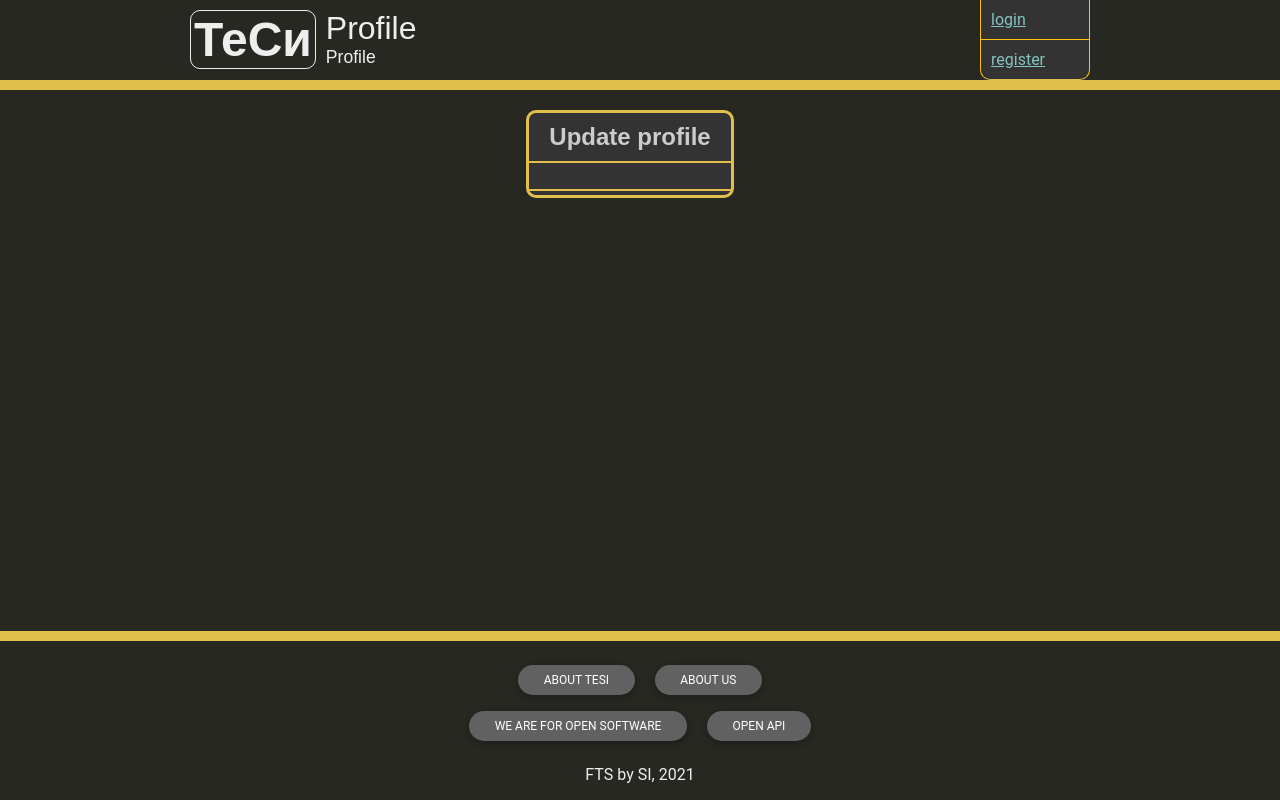
After one commit to Cet500/FlaskTestingSystem, a Flask app: page /profile in a window 1280 px wide. The commit adds this page. Run offline with Flask 2, Linux system fonts and the light colour scheme; some libraries are stand-ins or nearby versions.

Commit message:
fix some problems

```diff
--- a/app/routes.py
+++ b/app/routes.py
@@ -7,7 +7,7 @@ from flask_babel import lazy_gettext as _l
 from wtforms import RadioField, TextAreaField
 from wtforms.validators import DataRequired, Length
 from app import app, db, moment
-from app.models import User, Group, Test, Result, TestResume
+from app.models import Class, User, Group, Test, Result, TestResume
 from app.forms import EmptyForm, LoginForm, RegisterForm, AddGroupForm, UpdateGroupForm, AddTestForm, UpdateTestForm
 from app.spec_checks import check_test_9
 
@@ -135,6 +135,11 @@ def result(id):
 	                                            test = test, user = user )
 
 
+@app.route('/profile')
+def profile():
+	return render_template( "forms/profile.html", title = _( 'Profile' ) )
+
+
 # ------------------------ login system ------------------------ #
 
 
@@ -163,11 +168,15 @@ def register():
 	if current_user.is_authenticated:
 		return redirect( url_for("index") )
 
+	classes = Class.query.all()
+	classes_list = [ ( c.id, c.abbr ) for c in classes ]
+
 	form = RegisterForm()
+	form.id_class.choices = classes_list
 
 	if form.validate_on_submit():
 		user = User( username = form.username.data, name = form.name.data, lastname = form.lastname.data,
-		             group = form.group.data, role = form.role.data )
+		             email = form.email.data, id_group = form.id_group.data, role = form.role.data )
 		user.set_password( password = form.password.data )
 
 		db.session.add( user )
--- a/app/templates/admin/table-users.html
+++ b/app/templates/admin/table-users.html
@@ -34,7 +34,7 @@
 						<td>{{ user.id }}</td>
 						<td>{{ user.name }}</td>
 						<td>{{ user.lastname }}</td>
-						<td>{{ user.group }}</td>
+						<td>{{ user.get_class() }}</td>
 						<td>
 							{% if user.role == 'S' %}
 								{{ _("student") }}
--- a/app/templates/base.html
+++ b/app/templates/base.html
@@ -59,6 +59,13 @@
 								</p>
 
 								<ul class="global__header-menu-sublist">
+									<li class="global__header-menu-sublist-item">
+										<a class="global__header-menu-sublist-item-link"
+										   href="{{ url_for('profile') }}">
+											{{ _('profile') }}
+										</a>
+									</li>
+
 									{% if current_user.role == "A" %}
 
 										<li class="global__header-menu-sublist-item">
--- /dev/null
+++ b/app/templates/forms/profile.html
@@ -0,0 +1,31 @@
+{% extends 'base.html' %}
+
+
+{% block links %}
+
+
+
+{% endblock %}
+
+
+{% block content %}
+
+	<form class="form" action="">
+{#		{{ form.hidden_tag() }}#}
+
+		<div class="form-header">
+			<h2 class="form-header-title">{{ _("Update profile") }}</h2>
+		</div>
+
+		<div class="form-inputs">
+			<p>
+
+			</p>
+		</div>
+
+		<div class="form-buttons">
+{#			{{ form.submit(class="btn btn-md btn-round btn-primary") }}#}
+		</div>
+	</form>
+
+{% endblock %}
--- a/app/templates/forms/test-add.html
+++ b/app/templates/forms/test-add.html
@@ -11,7 +11,6 @@
 		</div>
 
 		<div class="form-inputs">
-
 			<p>
 				{{ form.id_group.label }}<br>
 				{{ form.id_group(size=1, class="form-input") }}
```
Also changed, not shown: app/forms.py (+11 -1 lines), app/templates/register.html (+12 -3 lines), app/tokens.py (added, +23 -0 lines).
